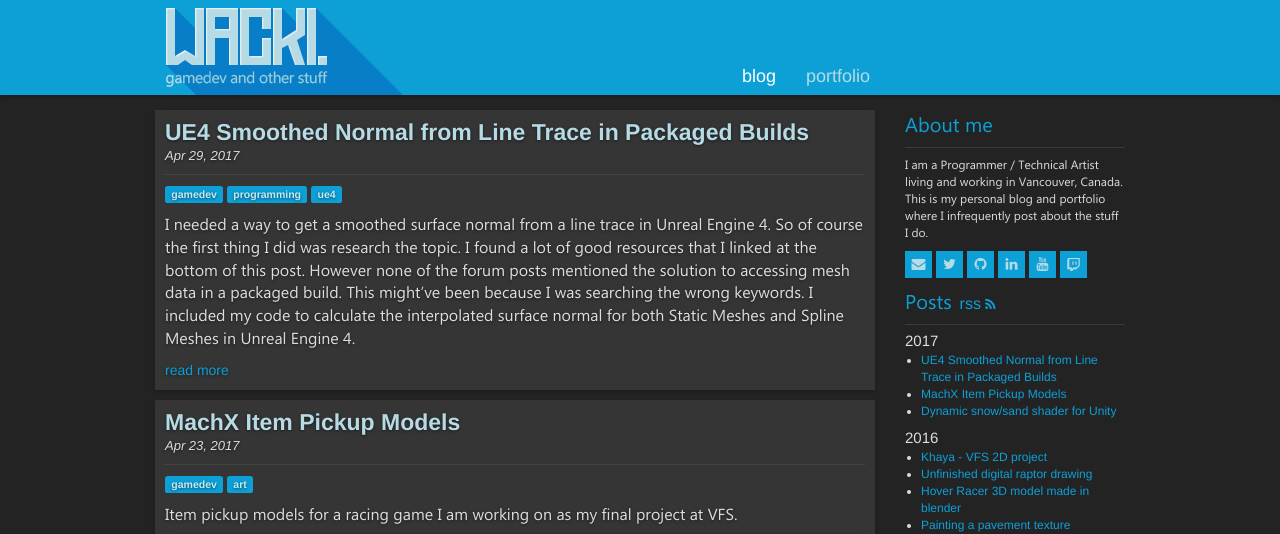
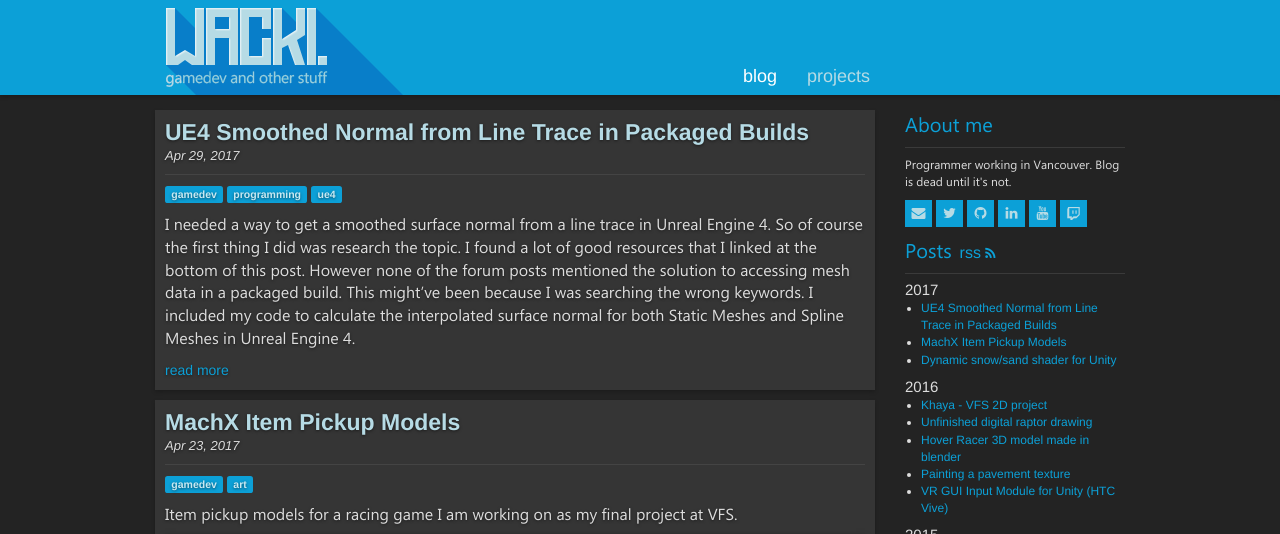
Before and after one commit to wacki/wacki.github.io, a Jekyll site: the page built from index.html, in a window 1280 px wide and 900 px high, cut to the strip 0-534 px from the top of the window. Built offline with Jekyll 4.4.1, drawn with Linux system fonts in a browser that asks for light colours; nearby versions of some CDN libraries.

Commit message:
Portfolio -> Projects

```diff
--- a/_config.yml
+++ b/_config.yml
@@ -17,14 +17,14 @@ excerpt_separator: <!--more-->
 collections:
   portfolio:
     output: true
-    permalink: '/portfolio/:path/'
+    permalink: '/projects/:path/'
 
 # Author
 author:
   name: Marc Wacker
   email: wackiblog@gmail.com
   about_me: > # this means to ignore newlines until "baseurl:"
-    I am a Programmer / Technical Artist living and working in Vancouver, Canada. This is my personal blog and portfolio where I infrequently post about the stuff I do.
+    Programmer working in Vancouver. Blog is dead until it's not.
   twitter: wacki
   github: wacki
   twitch: wackitv
@@ -46,6 +46,6 @@ highlighter: rouge
 defaults:
   - scope:
       path: ""
-      type: portfolio
+      type: projects
     values:
       layout: project
```
Also changed, not shown: projects.html (renamed from portfolio.html, +4 -4 lines), _includes/project-grid.html (renamed from _includes/portfolio-grid.html), _projects/dont-lose-track-board-game.md (renamed from _portfolio/dont-lose-track-board-game.md), _projects/hand-painted-pavement-texture.md (renamed from _portfolio/hand-painted-pavement-texture.md), _projects/khaya-unity-2d-platformer.md (renamed from _portfolio/khaya-unity-2d-platformer.md), _projects/machx-ue4-coop-racer.md (renamed from _portfolio/machx-ue4-coop-racer.md), _projects/sl-project-contributions.md (renamed from _portfolio/sl-project-contributions.md), _projects/ue4-footprint-system.md (renamed from _portfolio/ue4-footprint-system.md), _projects/unity-leapmotion-vr-autoconfig-tool.md (renamed from _portfolio/unity-leapmotion-vr-autoconfig-tool.md), _projects/unity-networked-vr.md (renamed from _portfolio/unity-networked-vr.md), _projects/unity-snow-indentation-shader.md (renamed from _portfolio/unity-snow-indentation-shader.md), _projects/unity-vr-body-animation.md (renamed from _portfolio/unity-vr-body-animation.md), _projects/unity-vr-gui.md (renamed from _portfolio/unity-vr-gui.md), _projects/virtualroom-opengl-kinect-oculusrift.md (renamed from _portfolio/virtualroom-opengl-kinect-oculusrift.md).
